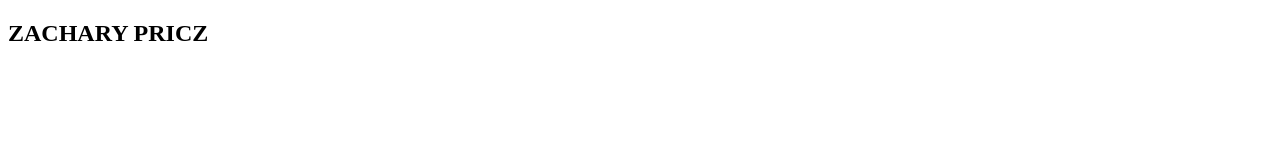
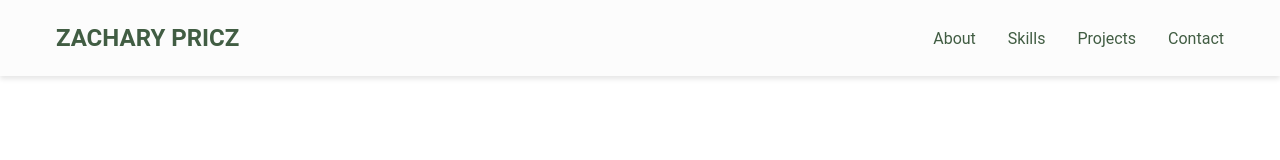
Before and after one commit to Zjpricz100/Portfolio, a plain HTML site: page index.html in a window 1280 px wide. Drawn offline with Linux system fonts and the light colour scheme.

Commit message:
Created a basic navbar

```diff
--- a/assets/css/styles.css
+++ b/assets/css/styles.css
@@ -0,0 +1,72 @@
+@import url('https://fonts.googleapis.com/css2?family=Courgette&family=Fira+Code:wght@500&family=Raleway:wght@800&display=swap');
+:root {
+    --primary-color: #415d43;
+    --secondary-color: #8fb996;
+    --font-family: "Roboto", sans-serf;
+    --normal-font: 400;
+    --bold-font: 700;
+    --bolder-font: 900;
+    --bg-color: #fcfcfc;
+}
+
+html {
+    scroll-behavior: smooth;
+}
+
+* {
+    margin: 0;
+    padding: 0;
+    box-sizing: border-box;
+}
+
+ul {
+    list-style-type: none;
+}
+
+
+a {
+    text-decoration: none;
+    color: var(--primary-color);
+}
+
+a:hover {
+    color: var(--secondary-color);
+}
+
+body {
+    font-family: var(--font-family);
+}
+
+nav {
+    top: 0;
+    left: 0;
+    z-index: 1;
+    display: flex;
+    align-items: center;
+    justify-content: space-between;
+    position: sticky;
+    padding: 1.5rem 3.5rem;
+    background-color: var(--bg-color);
+    box-shadow: 0px 3px 5px rgba(0, 0, 0, 0.1);
+
+}
+
+nav h1 {
+    color: var(--primary-color)
+
+}
+
+nav a {
+    transition: 0.3s;
+    color: var(--primary-color);
+}
+
+nav a:hover {
+    color: var(--secondary-color);
+    border-bottom: 2px solid var(--secondary-color);
+}
+
+nav ul {
+    display: flex;
+    gap: 2rem;
+}
--- a/index.html
+++ b/index.html
@@ -5,6 +5,7 @@
     <meta http-equiv="X-UA-Compatible" content="IE=edge">
     <meta name="viewport" content="width=device-width, initial-scale=1.0">
     <link rel="stylesheet" href="assets/css/styles.css">
+    <link href="https://cdn.jsdelivr.net/npm/bootstrap@5.2.3/dist/css/bootstrap.min.css">
     <title>Zachary Pricz | Software Engineer</title>
 </head>
 <body>
@@ -12,6 +13,10 @@
     <nav>
         <h1>ZACHARY PRICZ</h1>
         <ul class = "naviagation">
+            <li><a href="#about">About</a></li>
+            <li><a href="#skills">Skills</a></li>
+            <li><a href="#projects">Projects</a></li>
+            <li><a href="#contact">Contact</a></li>
 
         </ul>
     </nav>
```
